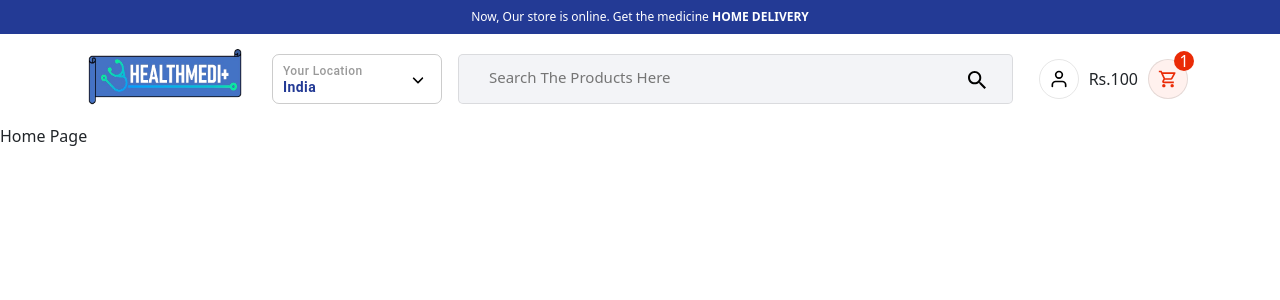
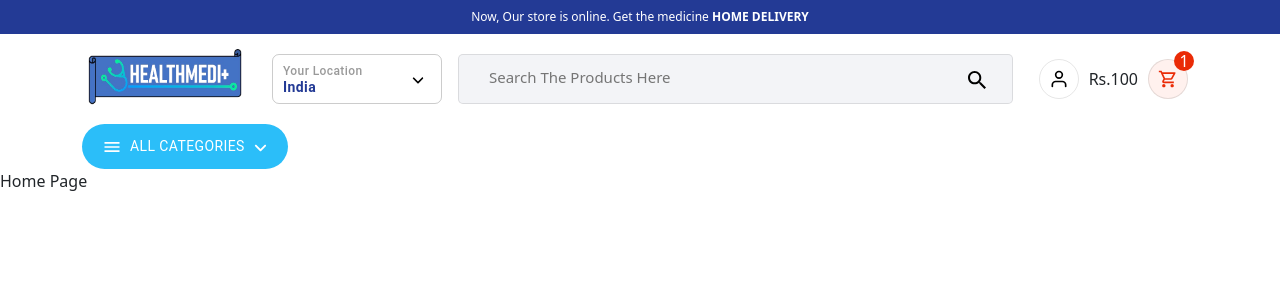
Before and after one commit to TilottamZope/medical_site, a React (Vite) app: page / in a window 1280 px wide. Shown: the top 300 px of the page. Built offline with nearby package versions, Linux system fonts and the light colour scheme.

Commit message:
Create A Navbar

```diff
--- a/src/App.css
+++ b/src/App.css
@@ -8,9 +8,15 @@ body {
   font-family: "Ubuntu", sans-serif;
   font-size: 14px;
 }
-
+/* -----------------------------------Top-Strip Header------------------------------------- */
 .bg-blue {
   background: #233a95;
+}
+
+@media (min-width : 1300px) {
+  .container, .container-lg, .container-md, .container-sm, .container-xl{
+    max-width: 1200px;
+  }
 }
 
 .headerWrapper .top-strip {
@@ -23,16 +29,20 @@ body {
   font-weight: 500;
 }
 
+/* -----------------------------------Top Header------------------------------------- */
 .headerWrapper .header {
   width: 100%;
   height: auto;
   padding: 15px 15px;
 }
 
+/* -----------------------------------Header IMG------------------------------------- */
 .logoWrapper img {
   width: 100%;
   height: 60px;
 }
+
+/* -----------------------------------Country  Dropdown------------------------------------- */
 
 .headerWrapper .header .part2 .countryDrop {
   width: 170px;
@@ -64,6 +74,8 @@ body {
   font-weight: 700;
 }
 
+/* -----------------------------------Search Bar------------------------------------- */
+
 header .headerSearch {
   width: 60%;
   height: 50px;
@@ -80,7 +92,7 @@ header .headerSearch input {
   font-size: 15px;
   color: rgba(0, 0, 0, 0.8);
   width: 100%;
-  height:20px;
+  height: 20px;
   border: 0px !important;
   padding: 0px 20px !important;
 }
@@ -101,7 +113,9 @@ header .headerSearch button svg {
   font-size: 24px;
 }
 
-header .part3 .circle{
+/* -----------------------------------Account------------------------------------- */
+
+header .part3 .circle {
   align-items: center;
   justify-content: center;
   height: 40px !important;
@@ -113,25 +127,26 @@ header .part3 .circle{
   margin: 10px 10px !important;
 }
 
-header .part3 .circle svg{
+header .part3 .circle svg {
   font-size: 20px;
 }
 
-.cartTab .price{
+.cartTab .price {
   font-size: 18px;
   color: rgba(0, 0, 0, 0.8);
   font-weight: 700;
 }
 
-.cartTab button{
+/* -----------------------------------Cart Button------------------------------------- */
+.cartTab button {
   background-color: #fff1ee !important;
 }
 
-.cartTab button svg{
+.cartTab button svg {
   color: #ea2b06 !important;
 }
 
-.cartTab .count{
+.cartTab .count {
   position: absolute;
   top: 2px;
   right: 4px;
@@ -141,3 +156,28 @@ header .part3 .circle svg{
   height: 20px;
   width: 20px;
 }
+
+/* -----------------------------------Navbar------------------------------------- */
+
+nav .allCatTab {
+  background: #2bbef9;
+  padding: 10px 20px !important;
+  border-radius: 30px !important;
+  color: #fff !important;
+}
+
+nav .allCatTab:hover {
+  background: #2bbef9;
+}
+
+nav .allCatTab .text {
+  font-weight: 400;
+}
+
+nav .allCatTab .icon1 svg{
+  font-size: 20px !important;
+}
+
+nav .allCatTab .icon2 svg{
+  font-size: 15px !important;
+}
--- a/src/Components/Header/Header.jsx
+++ b/src/Components/Header/Header.jsx
@@ -3,9 +3,10 @@ import { Link } from "react-router-dom";
 import logo from "../../Assets/Logo.png";
 import CountryDropdown from "../CountryDropdown/CountryDropdown";
 import { Button } from "@mui/material";
-import { IoMdSearch } from "react-icons/io";
 import { FiUser } from "react-icons/fi";
 import { MdOutlineShoppingCart } from "react-icons/md";
+import SearchBox from "./SearchBox/SearchBox";
+import Navbar from "./NavBar/Navbar";
 const Header = () => {
   return (
     <div>
@@ -30,10 +31,7 @@ const Header = () => {
 
                 {/*-----------------------Search bar start here--------------------------*/}
                 <div className="headerSearch ms-3 me-3">
-                  <input type="text" placeholder="Search The Products Here" />
-                  <Button>
-                    <IoMdSearch />
-                  </Button>
+                  <SearchBox />
                 </div>
                 {/*-----------------------Search bar end here----------------------------*/}
 
@@ -48,7 +46,9 @@ const Header = () => {
                       <Button className="circle">
                         <MdOutlineShoppingCart />
                       </Button>
-                      <span className="count d-flex align-items-center justify-content-center">1</span>
+                      <span className="count d-flex align-items-center justify-content-center">
+                        1
+                      </span>
                     </div>
                   </div>
                 </div>
@@ -57,6 +57,9 @@ const Header = () => {
             </div>
           </div>
         </header>
+
+        {/* -------------------------Navbar---------------- */}
+        <Navbar/>
       </div>
     </div>
   );
--- /dev/null
+++ b/src/Components/Header/NavBar/Navbar.jsx
@@ -0,0 +1,26 @@
+import { Button } from '@mui/material'
+import React from 'react'
+import { MdMenu } from "react-icons/md";
+import { FaAngleDown } from "react-icons/fa6";
+const Navbar = () => {
+  return (
+    <div>
+      <nav>
+          <div className="container">
+            <div className="row">
+              <div className="col-sm-3 navPart1">
+                <Button className="allCatTab align-items-center">
+                    <span className='icon1 me-2'><MdMenu/></span>
+                  <span className="text">ALL CATEGORIES</span>
+                  <span className='icon2 ms-2'><FaAngleDown/></span>
+                </Button>
+              </div>
+              <div className="col-sm-9 navPart2"></div>
+            </div>
+          </div>
+        </nav>
+    </div>
+  )
+}
+
+export default Navbar
--- /dev/null
+++ b/src/Components/Header/SearchBox/SearchBox.jsx
@@ -0,0 +1,16 @@
+import { Button } from "@mui/material";
+import React from "react";
+import { IoMdSearch } from "react-icons/io";
+
+const SearchBox = () => {
+  return (
+    <div>
+      <input type="text" placeholder="Search The Products Here" />
+      <Button>
+        <IoMdSearch />
+      </Button>
+    </div>
+  );
+};
+
+export default SearchBox;
```
